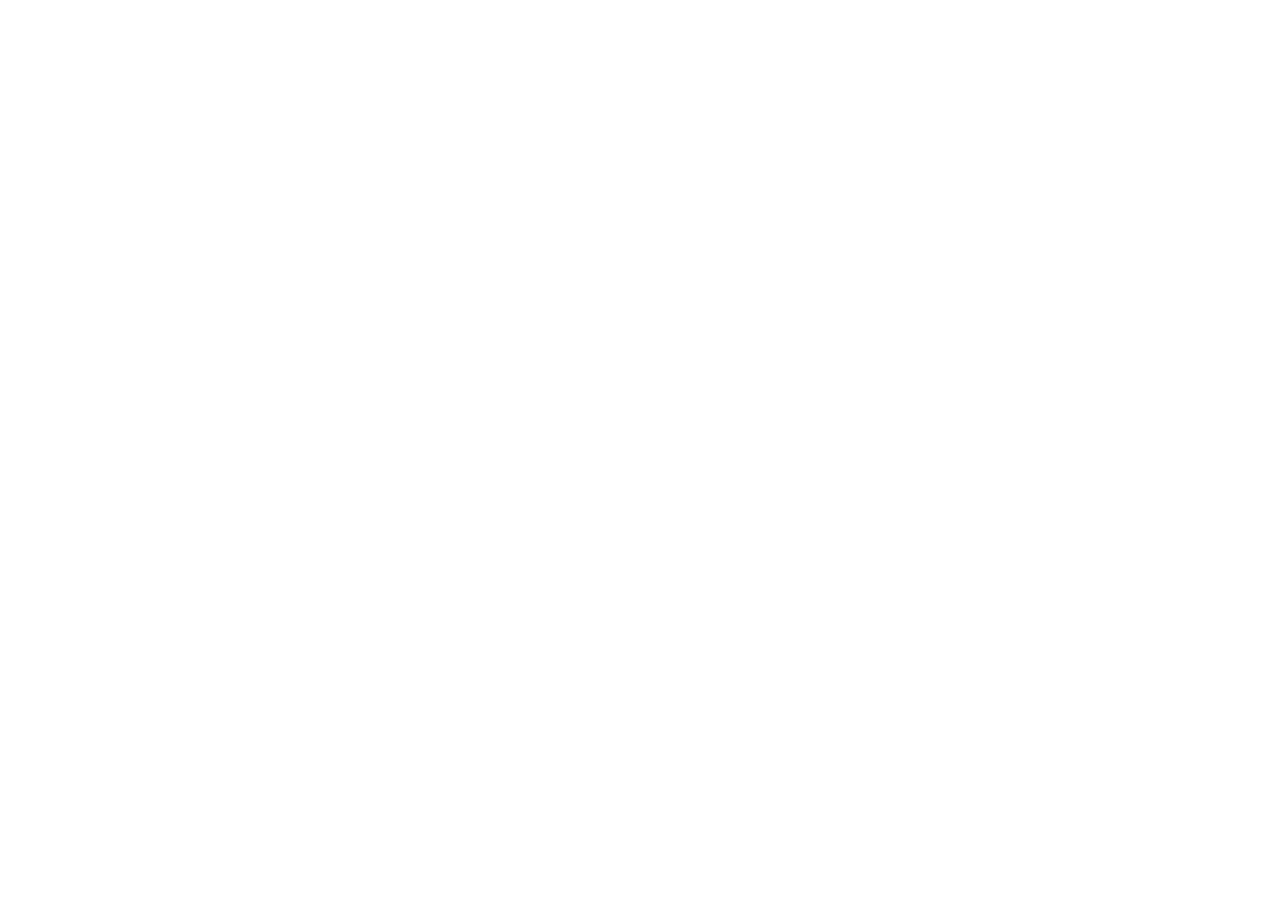
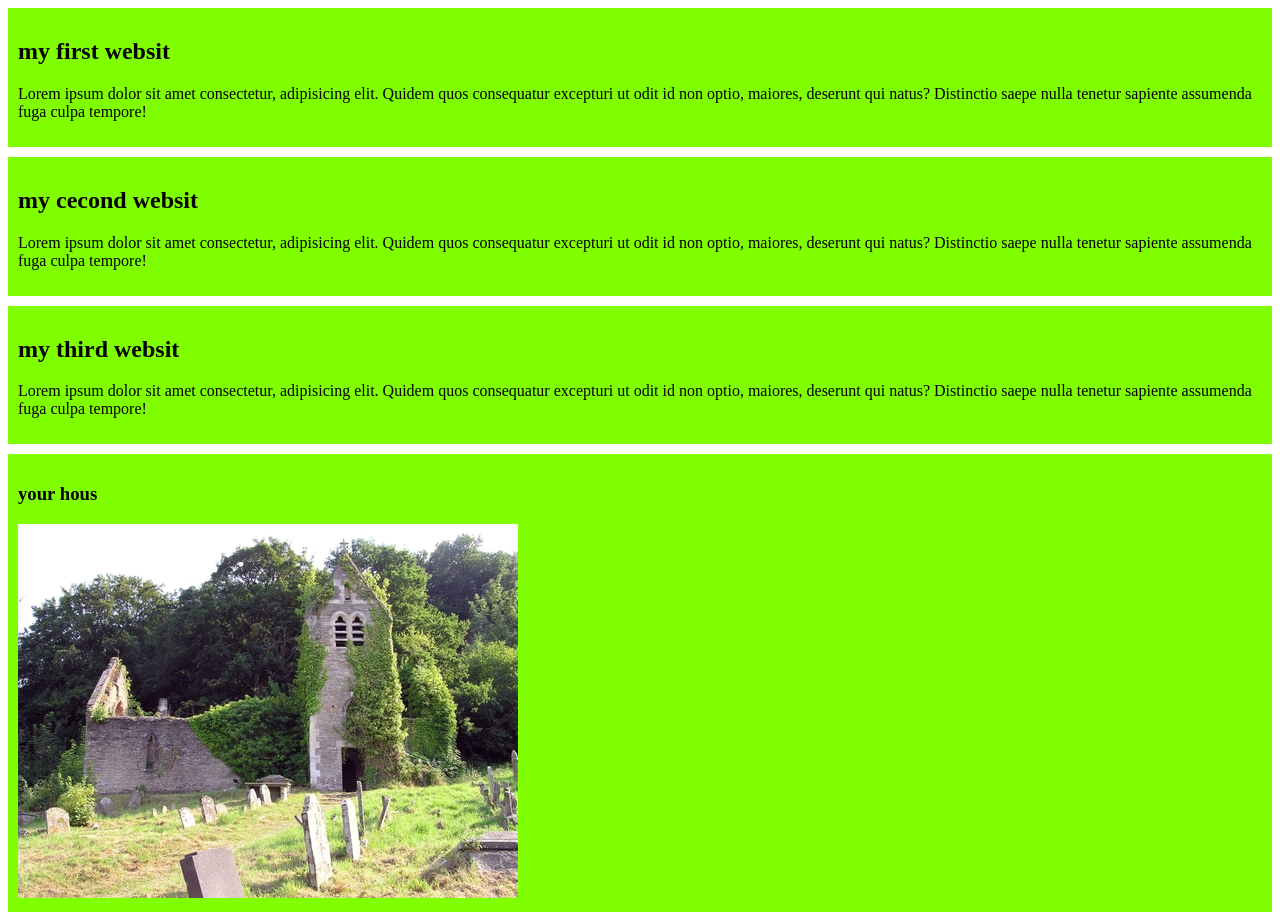
Before and after one commit to mdabdullahm/my-first-github-repo, a plain HTML site: page index.html in a window 1280 px wide. Before the commit the page ends 800 px from the top, so only its background shows below. Drawn offline with Linux system fonts and the light colour scheme.

Commit message:
firstcommit

```diff
--- a/index.html
+++ b/index.html
@@ -4,8 +4,24 @@
     <meta charset="UTF-8">
     <meta name="viewport" content="width=device-width, initial-scale=1.0">
     <title>My First Ever Github Repo</title>
+    <link rel="stylesheet" href="styils.css">
 </head>
 <body>
-
+    <div>
+        <h2>my first websit</h2>
+        <p>Lorem ipsum dolor sit amet consectetur, adipisicing elit. Quidem quos consequatur excepturi ut odit id non optio, maiores, deserunt qui natus? Distinctio saepe nulla tenetur sapiente assumenda fuga culpa tempore!</p>
+    </div>
+    <div>
+        <h2>my cecond websit</h2>
+        <p>Lorem ipsum dolor sit amet consectetur, adipisicing elit. Quidem quos consequatur excepturi ut odit id non optio, maiores, deserunt qui natus? Distinctio saepe nulla tenetur sapiente assumenda fuga culpa tempore!</p>
+    </div>
+    <div>
+        <h2>my third websit</h2>
+        <p>Lorem ipsum dolor sit amet consectetur, adipisicing elit. Quidem quos consequatur excepturi ut odit id non optio, maiores, deserunt qui natus? Distinctio saepe nulla tenetur sapiente assumenda fuga culpa tempore!</p>
+    </div>
+    <div>
+        <h3>your hous</h3>
+        <img src="my rod/housh.webp" alt="">
+    </div>
 </body>
 </html>
--- /dev/null
+++ b/styils.css
@@ -0,0 +1,5 @@
+div{
+    background-color: chartreuse;
+    padding: 10px;
+    margin-bottom: 10px;
+}
```
Also changed, not shown: my rod/housh.webp (added), my rod/your rod.jpg (added).
